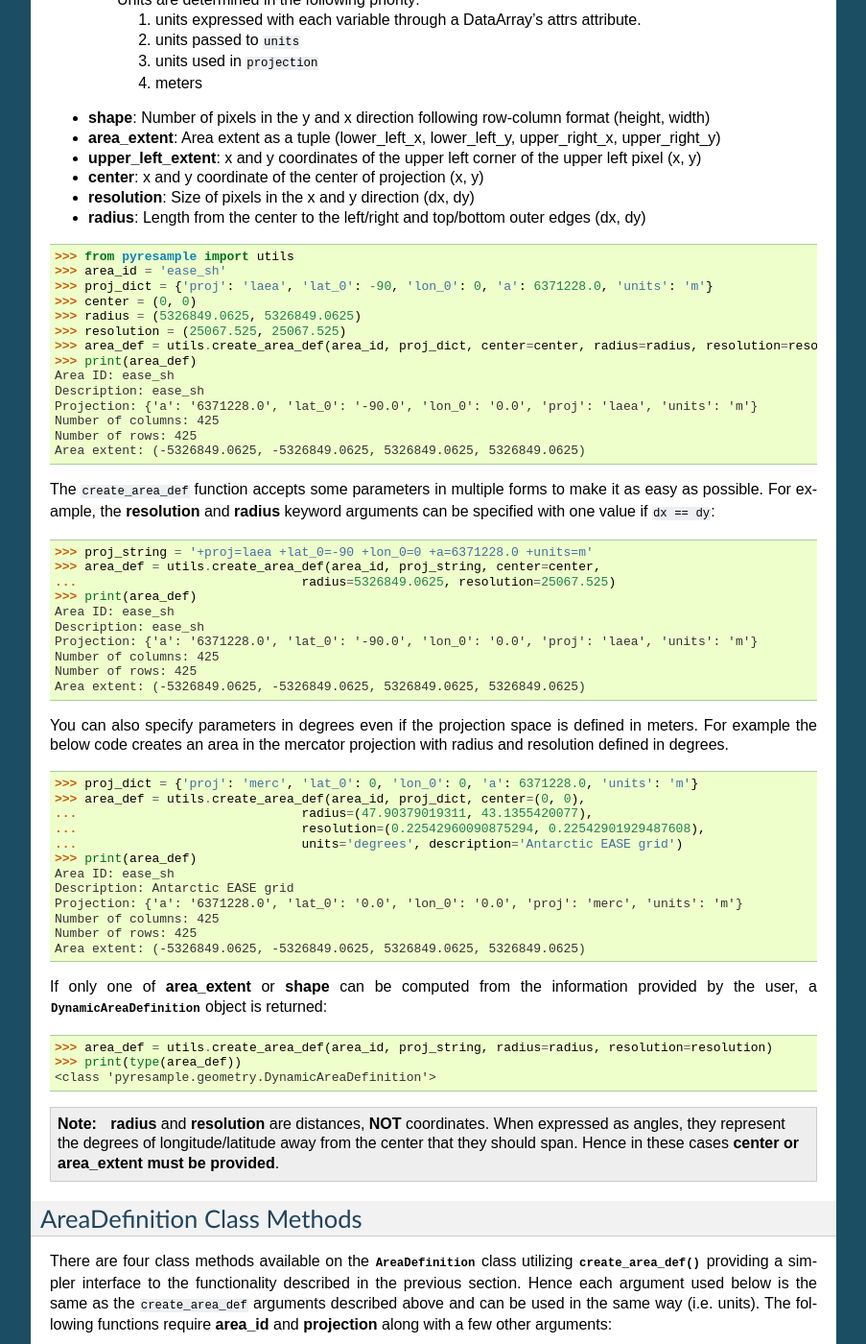
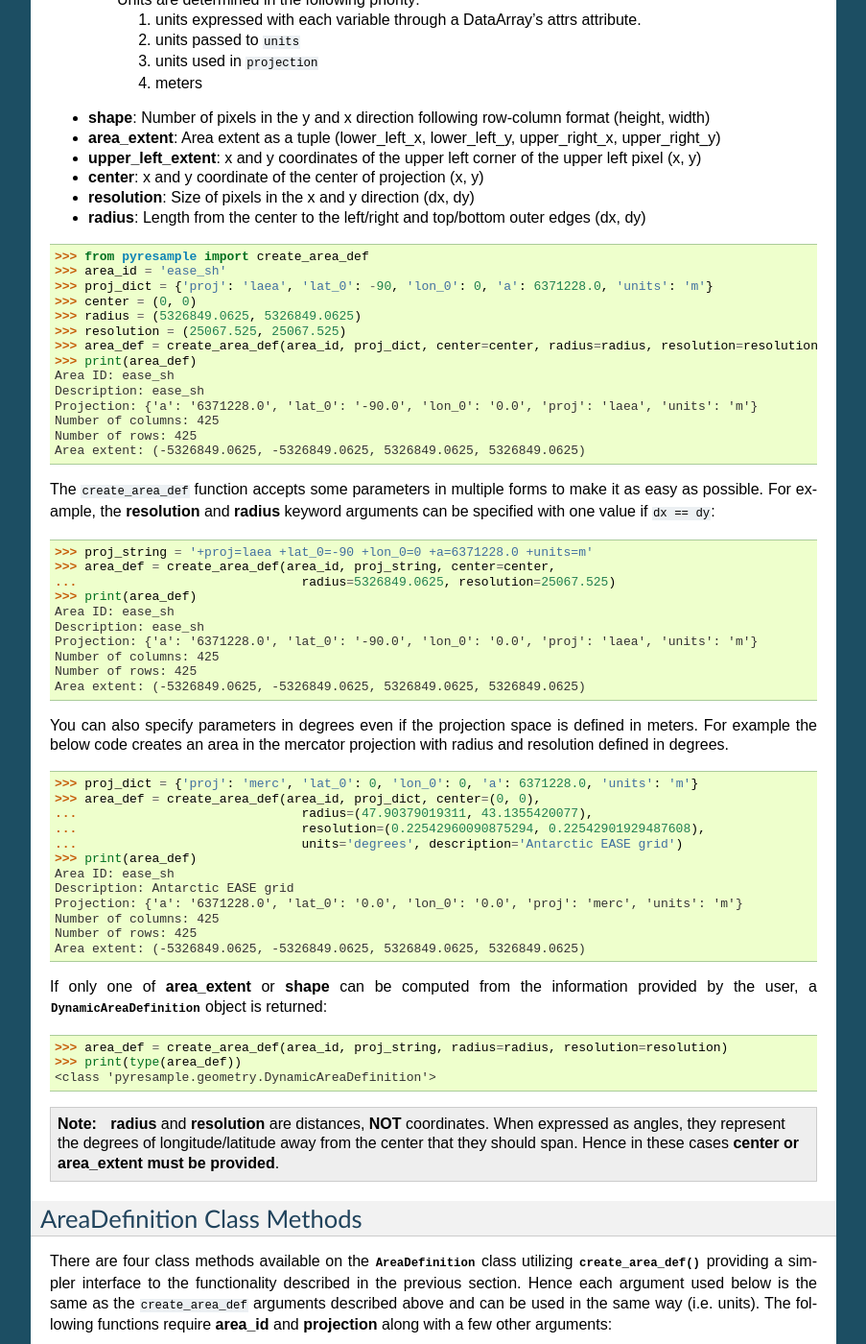
Before and after one commit to pytroll/pyresample, a Sphinx documentation site: the page built from docs/source/geometry_utils.rst, in a window 1280 px wide and 1400 px high, scrolled down 582 px. Shown: the whole window at 96% size, without its empty margins (198-1101 px from the left). Built offline with Sphinx 7.4.7, drawn with Linux system fonts in a browser that asks for light colours; some of the changed text lies outside the part shown.

Commit message:
Update docs on create_area_def

```diff
--- a/docs/source/API.rst
+++ b/docs/source/API.rst
@@ -31,6 +31,11 @@ pyresample.utils
 .. automodule:: pyresample.utils
     :members:
 
+pyresample.area_config
+----------------------
+.. automodule:: pyresample.area_config
+    :members:
+
 pyresample.data_reduce
 ----------------------
 .. automodule:: pyresample.data_reduce
--- a/docs/source/geometry_utils.rst
+++ b/docs/source/geometry_utils.rst
@@ -11,7 +11,7 @@ AreaDefinition Creation
 
 The main utility function for creating
 :class:`~pyresample.geometry.AreaDefinition` objects is the
-:func:`~pyresample.utils.create_area_def` function. This function will take
+:func:`~pyresample.area_config.create_area_def` function. This function will take
 whatever information can be provided to describe a geographic region and
 create a valid ``AreaDefinition`` object if possible. If it can't make
 a fully specified ``AreaDefinition`` then it will provide a
@@ -46,13 +46,13 @@ and optional arguments:
 
 .. doctest::
 
- >>> from pyresample import utils
+ >>> from pyresample import create_area_def
  >>> area_id = 'ease_sh'
  >>> proj_dict = {'proj': 'laea', 'lat_0': -90, 'lon_0': 0, 'a': 6371228.0, 'units': 'm'}
  >>> center = (0, 0)
  >>> radius = (5326849.0625, 5326849.0625)
  >>> resolution = (25067.525, 25067.525)
- >>> area_def = utils.create_area_def(area_id, proj_dict, center=center, radius=radius, resolution=resolution)
+ >>> area_def = create_area_def(area_id, proj_dict, center=center, radius=radius, resolution=resolution)
  >>> print(area_def)
  Area ID: ease_sh
  Description: ease_sh
@@ -68,7 +68,7 @@ keyword arguments can be specified with one value if ``dx == dy``:
 .. doctest::
 
  >>> proj_string = '+proj=laea +lat_0=-90 +lon_0=0 +a=6371228.0 +units=m'
- >>> area_def = utils.create_area_def(area_id, proj_string, center=center,
+ >>> area_def = create_area_def(area_id, proj_string, center=center,
  ...                              radius=5326849.0625, resolution=25067.525)
  >>> print(area_def)
  Area ID: ease_sh
@@ -85,7 +85,7 @@ the mercator projection with radius and resolution defined in degrees.
 .. doctest::
 
  >>> proj_dict = {'proj': 'merc', 'lat_0': 0, 'lon_0': 0, 'a': 6371228.0, 'units': 'm'}
- >>> area_def = utils.create_area_def(area_id, proj_dict, center=(0, 0),
+ >>> area_def = create_area_def(area_id, proj_dict, center=(0, 0),
  ...                              radius=(47.90379019311, 43.1355420077),
  ...                              resolution=(0.22542960090875294, 0.22542901929487608),
  ...                              units='degrees', description='Antarctic EASE grid')
@@ -103,7 +103,7 @@ information provided by the user, a
 
 .. doctest::
 
- >>> area_def = utils.create_area_def(area_id, proj_string, radius=radius, resolution=resolution)
+ >>> area_def = create_area_def(area_id, proj_string, radius=radius, resolution=resolution)
  >>> print(type(area_def))
  <class 'pyresample.geometry.DynamicAreaDefinition'>
 
@@ -118,7 +118,7 @@ AreaDefinition Class Methods
 
 There are four class methods available on the
 :class:`~pyresample.geometry.AreaDefinition` class utilizing
-:func:`~pyresample.utils.create_area_def` providing a simpler interface to the
+:func:`~pyresample.area_config.create_area_def` providing a simpler interface to the
 functionality described in the previous section.
 Hence each argument used below is the same as the ``create_area_def`` arguments
 described above and can be used in the same way (i.e. units). The following
@@ -132,7 +132,6 @@ from_extent
 
 .. doctest::
 
- >>> from pyresample import utils
  >>> from pyresample.geometry import AreaDefinition
  >>> area_id = 'ease_sh'
  >>> proj_string = '+proj=laea +lat_0=-90 +lon_0=0 +a=6371228.0 +units=m'
```
Also changed, not shown: 1 other file.
